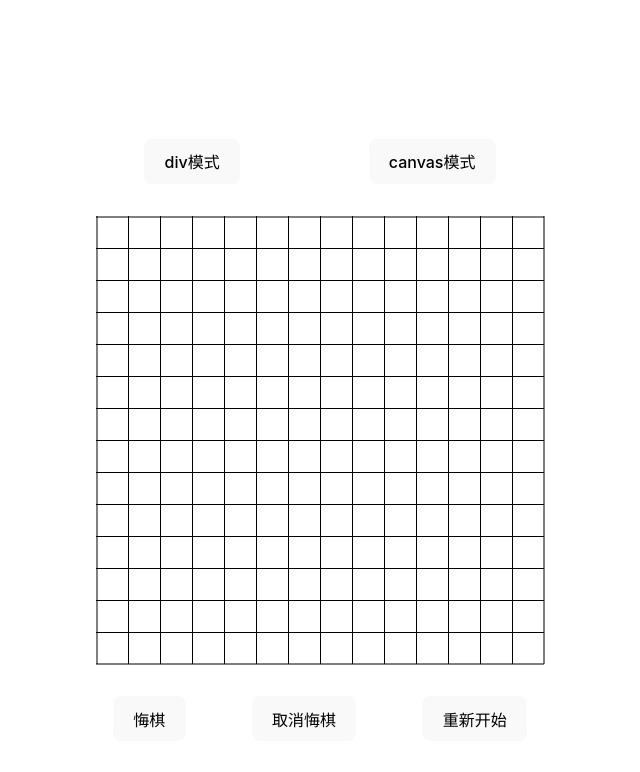
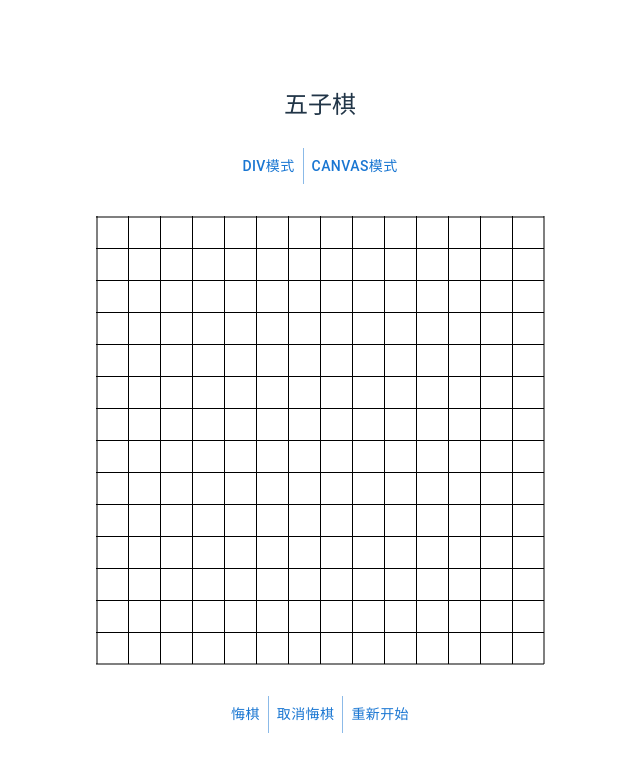
Before and after one commit to DongHY1/FirCDC, a React (Vite) app: page / in a window 1280 px wide. Shown: the top 772 px of the page, without its empty margins (320-960 px from the left). Built offline with nearby package versions, Linux system fonts and the light colour scheme.

Commit message:
feat: add dialog

```diff
--- a/package.json
+++ b/package.json
@@ -9,6 +9,9 @@
     "preview": "vite preview"
   },
   "dependencies": {
+    "@emotion/react": "^11.10.6",
+    "@emotion/styled": "^11.10.6",
+    "@mui/material": "^5.11.15",
     "canvas-confetti": "^1.6.0",
     "react": "^18.2.0",
     "react-dom": "^18.2.0"
--- a/src/components/Board.tsx
+++ b/src/components/Board.tsx
@@ -8,6 +8,8 @@ import { checkWin } from "../helper";
 import BoardInfo from "./BoardInfo";
 import BoardSelect from "./BoardSelect";
 import CanvasBoard from "./canvas/CanvasBoard";
+import ButtonGroup from '@mui/material/ButtonGroup';
+import Button from '@mui/material/Button'
 export default function Board() {
     // DIV OR CANVAS?
     const [selectedOption, setSelectedOption] = useState<string>(DIV);
@@ -89,16 +91,18 @@ export default function Board() {
     return (
         <>
 
-            <BoardInfo counter={counter} winner={winner} />
+            <BoardInfo counter={counter} winner={winner} handleRestart={handleRestart} />
             <BoardSelect selectedOption={selectedOption} setSelectedOption={setSelectedOption} />
 
             {/* 棋盘渲染层 */}
             {selectedOption === DIV ? (<div className="board">{board}</div>) : (<CanvasBoard boardArray={boardArray} currentPerson={currentPerson} updateCurrentPerson={updateCurrentPerson} updateBoardArray={updateBoardArray} winner={winner} history={history} setHistory={setHistory} setCanRetract={setCanRetract} setCanCancelRetract={setCanCancelRetract} addCounter={addCounter} canRetract={canRetract} canCancelRetract={canCancelRetract} isRestart={isRestart} setIsRestart={setIsRestart} />)}
 
             <div className="buttomWrap">
-                <button  onClick={handleRetract}>悔棋</button>
-                <button  onClick={handleCancelRetract}>取消悔棋</button>
-                <button  onClick={handleRestart}>重新开始</button>
+                <ButtonGroup variant="text" aria-label="text button group">
+                    <Button onClick={handleRetract}>悔棋</Button>
+                    <Button onClick={handleCancelRetract}>取消悔棋</Button>
+                    <Button onClick={handleRestart}>重新开始</Button>
+                </ButtonGroup>
             </div>
 
         </>
--- a/src/components/BoardInfo.tsx
+++ b/src/components/BoardInfo.tsx
@@ -1,12 +1,26 @@
-import React, { useEffect } from 'react'
+import React, { useEffect, useState } from 'react'
 import '../styles/BoardInfo.css'
-import { BLACK_LABEL_INDEX } from '../constants/config';
+import { BLACK_LABEL_INDEX, WHITE_LABEL_INDEX } from '../constants/config';
+import Button from '@mui/material/Button';
+import Dialog from '@mui/material/Dialog';
+import DialogActions from '@mui/material/DialogActions';
+import DialogContent from '@mui/material/DialogContent';
+import DialogContentText from '@mui/material/DialogContentText';
+import DialogTitle from '@mui/material/DialogTitle';
 import confetti from 'canvas-confetti'
 interface BoardInfoProps {
-    counter: number;
+    counter: number
     winner: number
+    handleRestart: () => void
 }
-export default function BoardInfo({ counter, winner }: BoardInfoProps) {
+export default function BoardInfo({ counter, winner, handleRestart }: BoardInfoProps) {
+    const [open, setOpen] = useState(true);
+    const handleClose = () => {
+        setOpen(false);
+    };
+    const handleAgain = () => {
+        handleRestart()
+    }
     // 判断是否有赢家
     function congrats() {
         const defaults = {
@@ -55,15 +69,28 @@ export default function BoardInfo({ counter, winner }: BoardInfoProps) {
     }), [winner]
     return (
         <div className="BoardInfo">
-            {/* <div className="counter">
-                回合数：{counter}
-            </div> */}
-            {winner !== 0 && (
-                // 如果有赢家，则显示赢家的信息
-                <div className="winner">
-                    {winner === BLACK_LABEL_INDEX ? '黑色赢了' : '白色赢了'}
-                </div>
-            )}
+            <h2>五子棋</h2>
+            <Dialog
+                open={winner !== 0 && open}
+                onClose={handleClose}
+                aria-labelledby="alert-dialog-title"
+                aria-describedby="alert-dialog-description"
+            >
+                <DialogTitle id="alert-dialog-title">
+                    {winner === BLACK_LABEL_INDEX ? '🎉黑子赢了' : winner === WHITE_LABEL_INDEX ? '🎉白子赢了' : null}
+                </DialogTitle>
+                <DialogContent>
+                    <DialogContentText id="alert-dialog-description">
+                        你想再来一局吗？
+                    </DialogContentText>
+                </DialogContent>
+                <DialogActions>
+                    <Button onClick={handleClose}>残忍拒绝</Button>
+                    <Button onClick={handleAgain}>
+                        再来一局
+                    </Button>
+                </DialogActions>
+            </Dialog>
         </div>
     );
 }
--- a/src/components/BoardSelect.tsx
+++ b/src/components/BoardSelect.tsx
@@ -1,6 +1,7 @@
 import React, { Dispatch, SetStateAction } from "react";
 import { DIV, CANVAS } from "../constants/config";
-import '../styles/BoardSelect.css'
+import ButtonGroup from '@mui/material/ButtonGroup';
+import Button from '@mui/material/Button'
 interface BoardSelectProps {
     selectedOption: string
     setSelectedOption: Dispatch<SetStateAction<string>>
@@ -8,9 +9,9 @@ interface BoardSelectProps {
 export default function BoardSelect({ selectedOption, setSelectedOption }: BoardSelectProps) {
 
     return (
-        <div className="BoardSelect">
-            <button onClick={() => setSelectedOption(DIV)}>div模式</button>
-            <button onClick={() => setSelectedOption(CANVAS)}>canvas模式</button>
-        </div >
+        <ButtonGroup variant="text" aria-label="text button group">
+            <Button onClick={() => setSelectedOption(DIV)}>div模式</Button>
+            <Button onClick={() => setSelectedOption(CANVAS)}>canvas模式</Button>
+        </ButtonGroup>
     );
 }
--- a/src/styles/BoardInfo.css
+++ b/src/styles/BoardInfo.css
@@ -4,7 +4,6 @@
     height: 5rem;
     justify-content: space-between;
     align-items: center;
-    background-color: bisque;
 }
 
 .counter {
--- a/src/styles/BoardSelect.css
+++ /dev/null
@@ -1,13 +0,0 @@
-.BoardSelect {
-    width: 30rem;
-    display: flex;
-    justify-content: space-around;
-}
-
-@media screen and (max-width: 480px) {
-    .BoardSelect {
-        width: 18rem;
-        display: flex;
-        justify-content: center;
-    }
-}
--- a/src/styles/main.css
+++ b/src/styles/main.css
@@ -36,27 +36,6 @@ h1 {
     line-height: 1.1;
 }
 
-button {
-    border-radius: 8px;
-    border: 1px solid transparent;
-    padding: 0.6em 1.2em;
-    font-size: 1em;
-    font-weight: 500;
-    font-family: inherit;
-    background-color: #1a1a1a;
-    cursor: pointer;
-    transition: border-color 0.25s;
-}
-
-button:hover {
-    border-color: #646cff;
-}
-
-button:focus,
-button:focus-visible {
-    outline: 4px auto -webkit-focus-ring-color;
-}
-
 @media (prefers-color-scheme: light) {
     :root {
         color: #213547;
```
Also changed, not shown: 1 other file (tests, documents, lock files or other folders).
